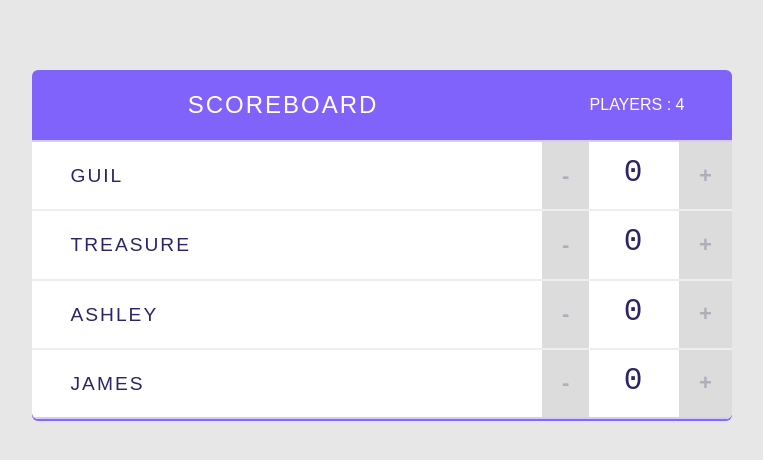
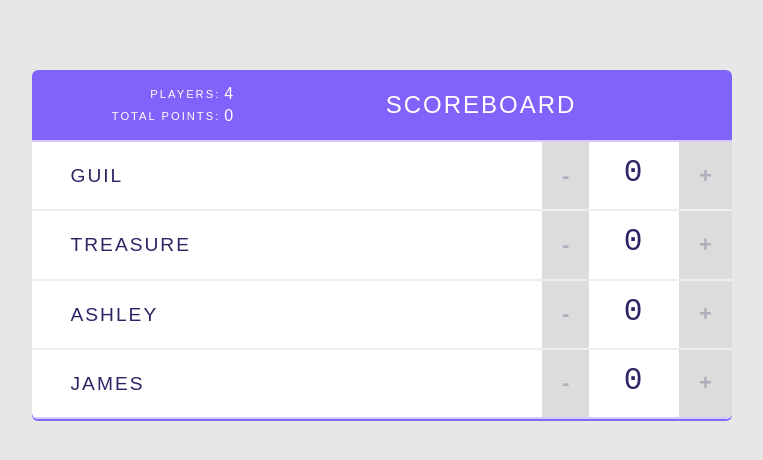
Before and after one commit to aakashsr/scoreboard, a React (Create React App) app: page / in a window 1280 px wide. Shown: the top 460 px of the page, without its empty margins (258-1021 px from the left). Built offline with nearby package versions, Linux system fonts and the light colour scheme.

Commit message:
Created a new Stats component to show total player count and total points and passed players array as a prop to Header and then to Stats component in order to be used by it

```diff
--- a/src/App.js
+++ b/src/App.js
@@ -31,51 +31,42 @@ class App extends Component {
 
   // removePlayer = index => {
   //   let newState = { ...this.state };
-  //   newState.players.splice(1, index);
+  //   newState.players.splice(index,1);
   //   this.setState(newState);
   // };
 
-  removePlayer = id => {
+  removePlayer = player => {
     this.setState(currentState => ({
-        players: currentState.players.filter(c => {
-        return id !== c.id;
+      players: currentState.players.filter(c => {
+        return player.id !== c.id;
       })
-    }))
-  }
+    }));
+  };
 
-  // incrementScore = index => {
-  //   console.log('logging');
+  // handleScoreChange = (index,delta) => {
   //   let newState = {...this.state};
-  //   newState.players[index].score = this.state.players[index].score+1;
+  //   newState.players[index].score = this.state.players[index].score + delta;
   //   this.setState(
   //     newState
   //   );
   // };
 
-
-  // decrementScore = index => {
-  //   let newState = { ...this.state };
-  //   newState.players[index].score = this.state.players[index].score - 1;
-  //   this.setState(newState);
-  // };
-
   handleScoreChange = (index, delta) => {
-    // console.log("index: " + index, "delta: " + delta);
-
-      this.setState(prevState => ({
-        // this.state.players[index].score = prevState.players[index].score - 1;
-        state: prevState.players[index].score += delta
-      }))
+    this.setState(prevState => ({
+      state: (prevState.players[index].score += delta)
+    }));
   };
 
   render() {
     return (
       <div className="scoreboard">
-        <Header title="Scoreboard" totalplayers={this.state.players.length} />
+        <Header title="Scoreboard" players={this.state.players} />
+
         {this.state.players.map((player, index) => (
           <Player
             key={player.id.toString()}
             id={player.id}
+            player={player}
             index={index}
             score={player.score}
             name={player.name}
--- a/src/Header.js
+++ b/src/Header.js
@@ -1,12 +1,13 @@
 import React from "react";
+import Stats from "./Stats";
 
-const Header = (props) => {
+const Header = ({ title, players, score }) => {
   return (
     <header>
-      <h1>{props.title}</h1>
-      <span className='stats'>Players : {props.totalplayers}</span>
+      <Stats players={players} />
+      <h1>{title}</h1>
     </header>
   );
-}
+};
 
 export default Header;
--- a/src/Player.js
+++ b/src/Player.js
@@ -1,12 +1,12 @@
 import React from "react";
 import Counter from "./Counter";
 
-const Player = ({changeScore,score,name,removePlayer,index,id}) => {
+const Player = ({changeScore,score,name,removePlayer,index,id,player}) => {
   return (
     <div className="player">
       <span className="player-name">
         <button
-          onClick={() => removePlayer(id)}
+          onClick={() => removePlayer(player)}
           className="remove-player"
         >
           ✖
--- /dev/null
+++ b/src/Stats.js
@@ -0,0 +1,24 @@
+import React from "react";
+
+const Stats = ({ players }) => {
+  let totalScore = players.length;
+  let totalPoints = players.reduce((total, player) => {
+    return total + player.score;
+  }, 0);
+  return (
+    <table className="stats">
+      <tbody>
+        <tr>
+          <td>Players:</td>
+          <td>{totalScore}</td>
+        </tr>
+        <tr>
+          <td>Total Points:</td>
+          <td>{totalPoints}</td>
+        </tr>
+      </tbody>
+    </table>
+  );
+};
+
+export default Stats;
```
Also changed, not shown: 1 other file (tests, documents, lock files or other folders).
